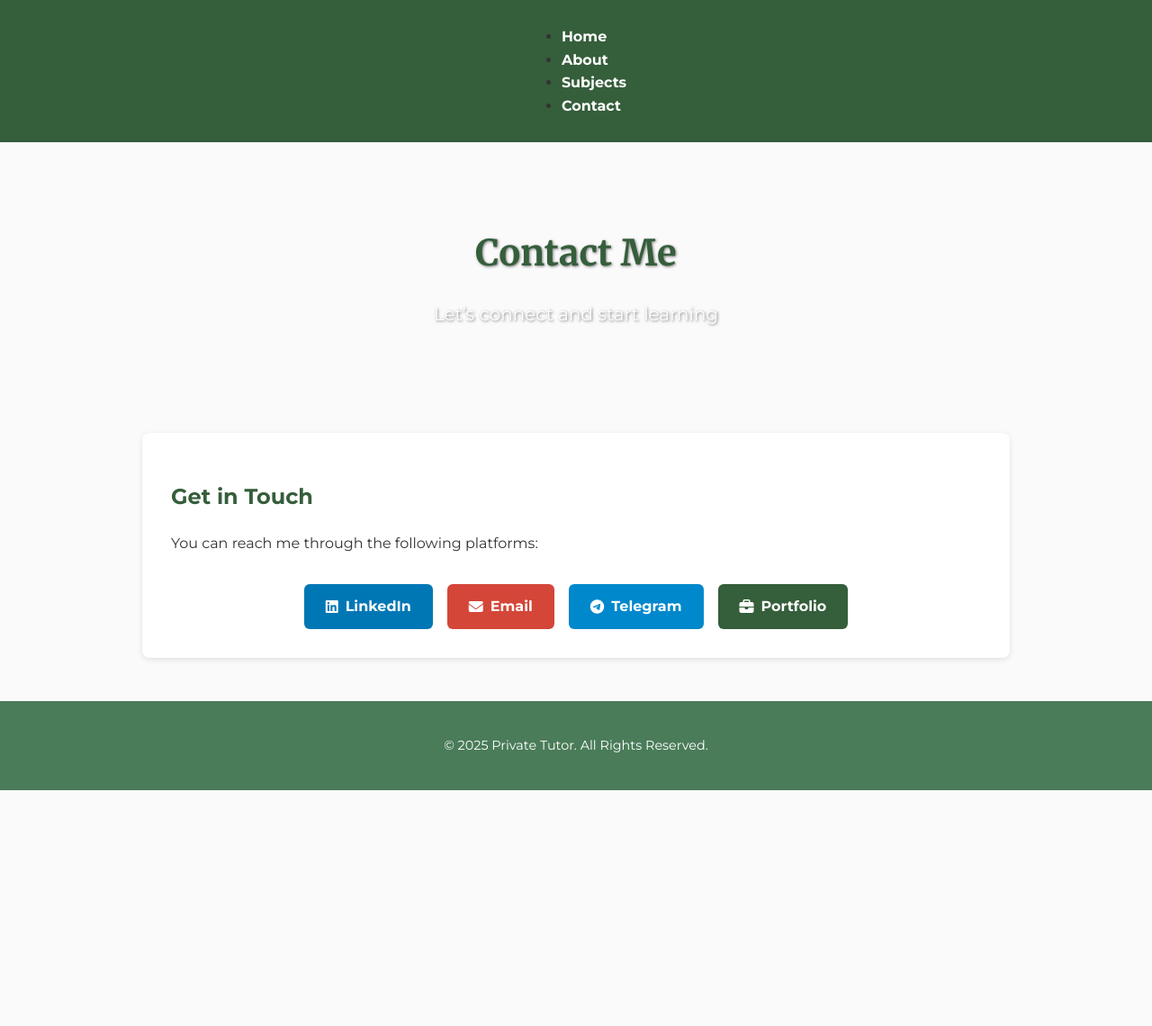
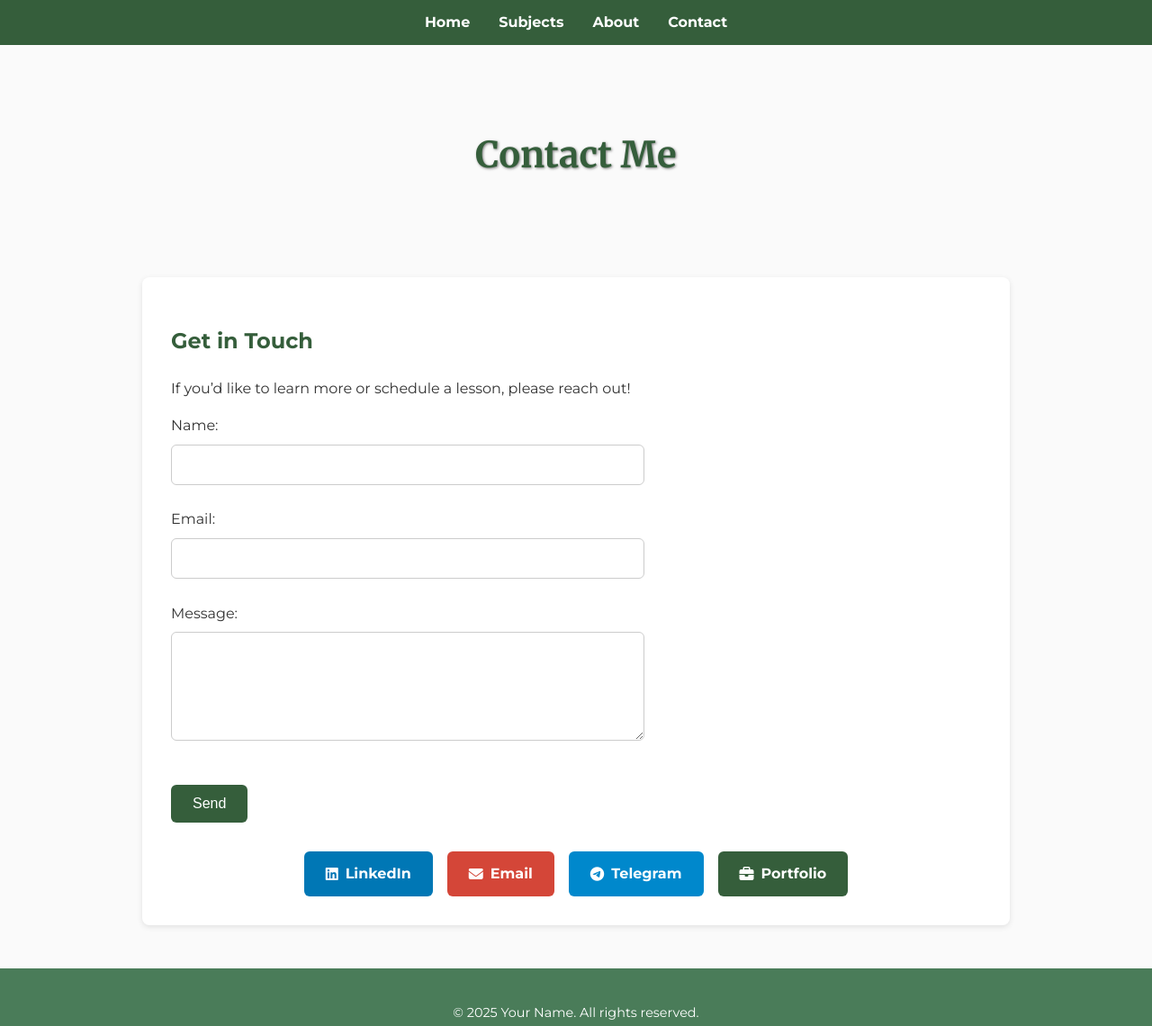
Before and after one commit to milchbluete/tutor-website, a plain HTML site: page contact.html in a window 1280 px wide. Shown: the whole page at 90% size. Before the commit the page ends 878 px from the top, so only its background shows below. Drawn offline with Linux system fonts and the light colour scheme.

Commit message:
Update contact.html

```diff
--- a/contact.html
+++ b/contact.html
@@ -3,41 +3,53 @@
 <head>
   <meta charset="UTF-8">
   <meta name="viewport" content="width=device-width, initial-scale=1.0">
-  <title>Contact | Private Tutor</title>
+  <title>Contact - Private Tutor</title>
   <link rel="stylesheet" href="style.css">
-  <!-- Font Awesome -->
-  <link rel="stylesheet" href="https://cdnjs.cloudflare.com/ajax/libs/font-awesome/6.4.0/css/all.min.css">
+
+  <!-- Font Awesome for icons -->
+  <link rel="stylesheet" href="https://cdnjs.cloudflare.com/ajax/libs/font-awesome/6.5.0/css/all.min.css"
+        integrity="sha512-RXf+QSDCUQs0Xh+0Xh6X5b1a0+1wq1/c2U2Jq9L1G5DkI3E5+nF1pB1fq5DpPj+szCW0VfJtO2VtJ7uHh+LgHg=="
+        crossorigin="anonymous" referrerpolicy="no-referrer" />
 </head>
 <body>
   <!-- Navigation -->
   <nav>
-    <ul>
-      <li><a href="index.html">Home</a></li>
-      <li><a href="about.html">About</a></li>
-      <li><a href="subjects.html">Subjects</a></li>
-      <li><a href="contact.html">Contact</a></li>
-    </ul>
+    <a href="index.html">Home</a>
+    <a href="subjects.html">Subjects</a>
+    <a href="about.html">About</a>
+    <a href="contact.html">Contact</a>
   </nav>
 
   <!-- Hero Banner -->
   <header class="hero" style="background-image: url('images/contact-hero.jpg');">
-    <div class="hero-content">
     <h1>Contact Me</h1>
-      <p>Let’s connect and start learning</p>
-    </div>
   </header>
 
   <!-- Main Content -->
   <main>
-    <section class="content-section">
     <h2>Get in Touch</h2>
-      <p>You can reach me through the following platforms:</p>
+    <p>If you’d like to learn more or schedule a lesson, please reach out!</p>
 
+    <!-- Example form -->
+    <form>
+      <label for="name">Name:</label><br>
+      <input type="text" id="name" name="name" required><br><br>
+
+      <label for="email">Email:</label><br>
+      <input type="email" id="email" name="email" required><br><br>
+
+      <label for="message">Message:</label><br>
+      <textarea id="message" name="message" rows="5" required></textarea><br><br>
+
+      <button type="submit">Send</button>
+    </form>
+
+    <!-- Social links -->
     <div class="social-links">
-        <a href="https://linkedin.com" target="_blank" class="social-button linkedin">
+      <a href="https://www.linkedin.com/in/yourprofile" target="_blank" class="social-button linkedin">
         <i class="fab fa-linkedin"></i> LinkedIn
       </a>
-        <a href="mailto:yourname@email.com" class="social-button email">
+      <a href="mailto:youremail@example.com" class="social-button email">
         <i class="fas fa-envelope"></i> Email
       </a>
       <a href="https://t.me/yourusername" target="_blank" class="social-button telegram">
@@ -47,12 +59,10 @@
         <i class="fas fa-briefcase"></i> Portfolio
       </a>
     </div>
-    </section>
   </main>
 
-  <!-- Footer -->
   <footer>
-    <p>&copy; 2025 Private Tutor. All Rights Reserved.</p>
+    <p>&copy; 2025 Your Name. All rights reserved.</p>
   </footer>
 </body>
 </html>
```
Lines whose indentation alone changed are shown as unchanged.
